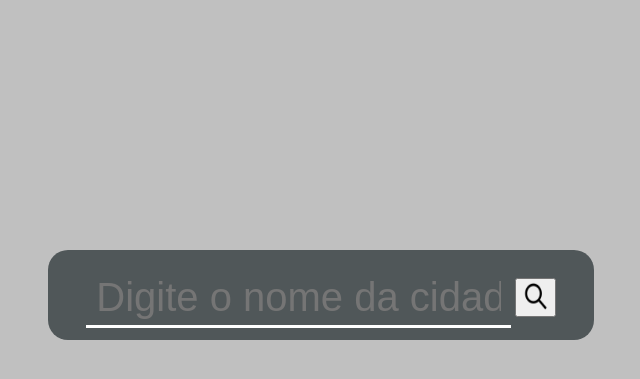
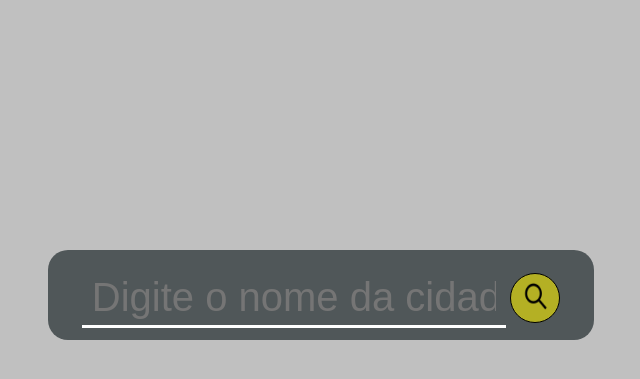
Before and after one commit to rafaeelcabral/ProjetoConsultarClima, a PHP site: page /index.html in a window 1280 px wide. Shown: the top 379 px of the page, without its empty margins (319-959 px from the left). Run offline with PHP 8.4, Linux system fonts and the light colour scheme.

Commit message:
estilizando button

```diff
--- a/style.css
+++ b/style.css
@@ -20,10 +20,22 @@ form input[type="text"]:focus{
     outline: none;
 }
 
+form button{
+    background-color: rgba(247, 235, 3, 0.60);
+    border: 1px solid black;
+    border-radius: 50px;
+    width: 50px;
+    height: 50px;
+    cursor: pointer;
+}
+
+form button:hover{
+    background-color: rgba(255, 242, 0, 0.90);
+}
+
 form button img{
     width: 25px;
     height: 30px;
-    cursor: pointer;
 }
 
 /*--------BOOTSTRAP--------*/
@@ -168,7 +180,7 @@ form button img{
         width: 50%;
         height: 400px;
         margin: 100px auto 0px auto;
-        padding: 20px;
+        padding: 30px;
         text-align: center;
     }
 
```
